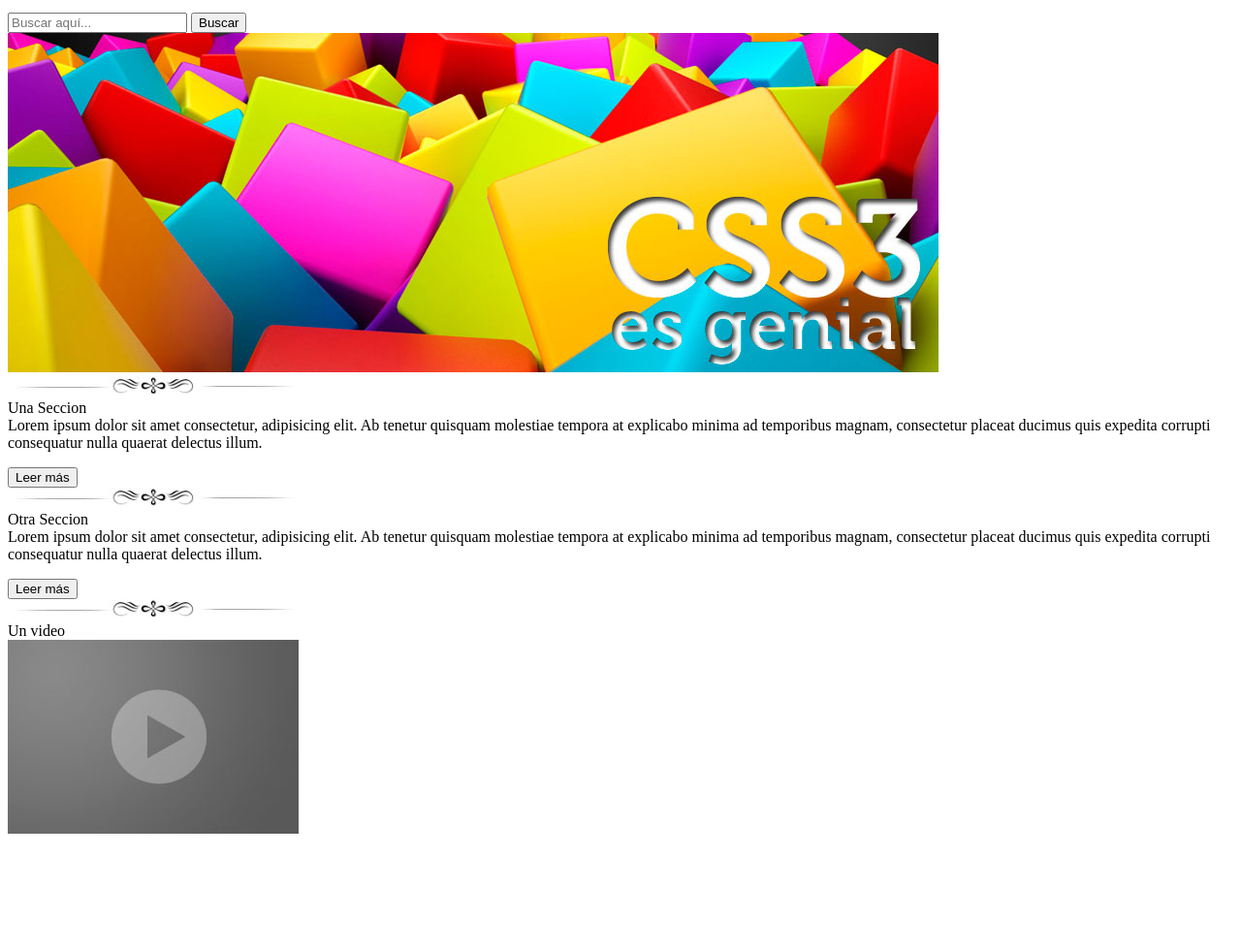
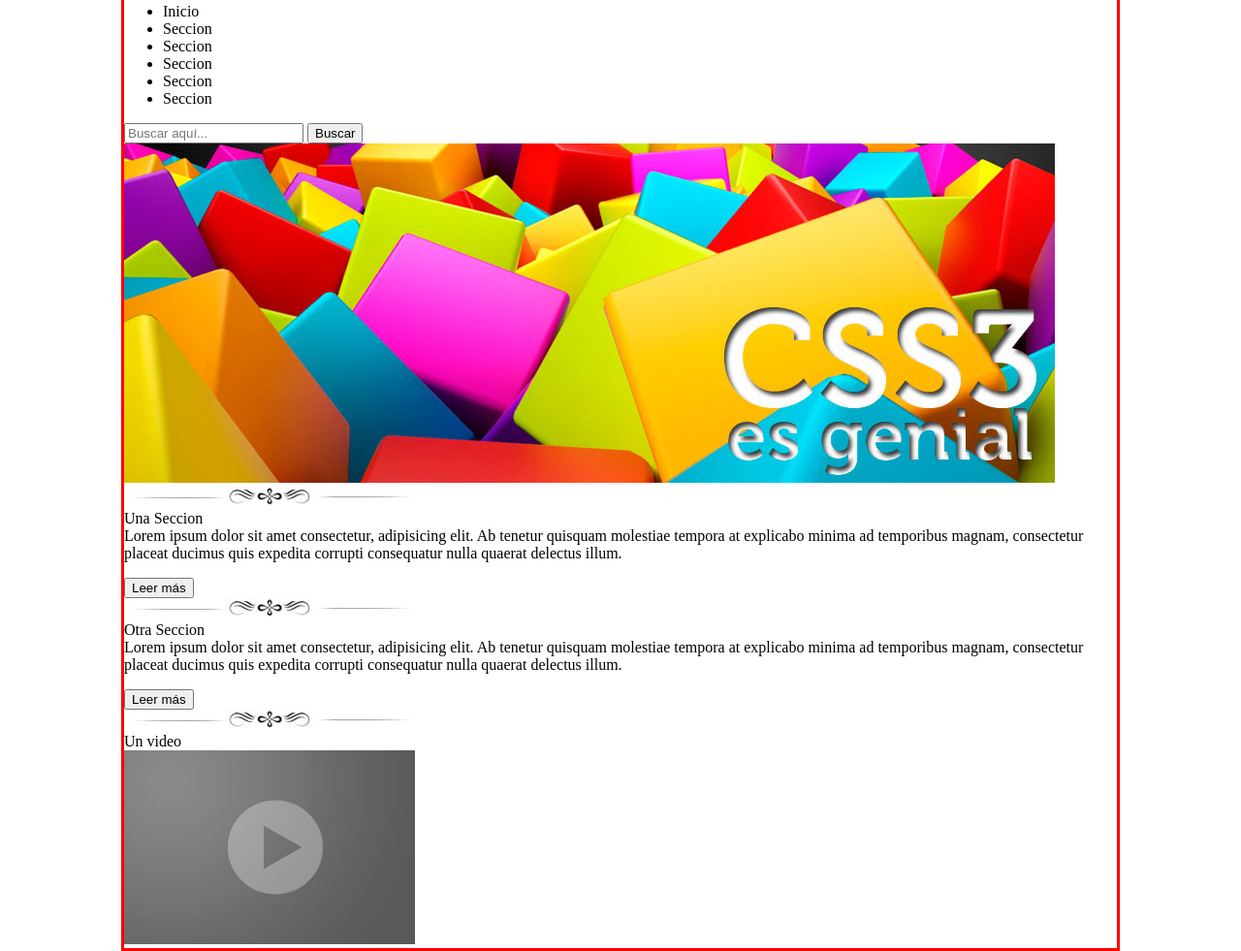
Before and after one commit to KenyiShigeru/pw10112233, a plain HTML site: page practica01css/index.html in a window 1280 px wide. Shown: the part 274-1255 px from the top of the page at 97% size. Before the commit the page ends 1146 px from the top, so only its background shows below. Drawn offline with Linux system fonts and the light colour scheme.

Commit message:
Hicimos el CSS

```diff
--- /dev/null
+++ b/practica01css/css/estilos.css
@@ -0,0 +1,6 @@
+body{
+    max-width: 1024px;
+    font-size: 16px; /*1 em*/
+    margin: 0px auto;
+    border: solid red;
+}
--- a/practica01css/index.html
+++ b/practica01css/index.html
@@ -4,12 +4,13 @@
     <meta charset="UTF-8">
     <meta name="viewport" content="width=device-width, initial-scale=1.0">
     <title>Práctica 01 HTML + CSS</title>
+    <link rel="stylesheet" href="css/estilos.css">
 </head>
 <body>
     <header>
         <!--El alt es por si la imagen no abre-->
         <img src="/img/resplandor.png" alt="Fondo resplandor">
-        <img src="/img/logo.png" alt="Logo">
+        <img src="/img/logo.png" alt="Logo" id = "logo">
         <nav>
             <ul>
                 <li>Inicio</li>
@@ -25,16 +26,16 @@
             </form>
         </nav>
     </header>
-    <section>
+    <section id = "secccion01">
         <article>
             <img src="img/slide2.jpg" alt="Banner principal">
         </article>
     </section>
-    <section>
+    <section id = "secccion02">
         <article>
             <img src="img/separador.jpg" alt="Estoy separando">
             <br>
-            Una Seccion
+            <span class="unaSeccion nito">Una Seccion</span>
             <br>
             Lorem ipsum dolor sit amet consectetur, adipisicing elit. Ab tenetur quisquam molestiae tempora at explicabo minima ad temporibus magnam, consectetur placeat ducimus quis expedita corrupti consequatur nulla quaerat delectus illum.
             <p></p>
@@ -43,7 +44,7 @@
         <article>
             <img src="img/separador.jpg" alt="Estoy separando">
             <br>
-            Otra Seccion
+            <span class="otraSeccion nito">Otra Seccion</span>
             <br>
             Lorem ipsum dolor sit amet consectetur, adipisicing elit. Ab tenetur quisquam molestiae tempora at explicabo minima ad temporibus magnam, consectetur placeat ducimus quis expedita corrupti consequatur nulla quaerat delectus illum.
             <p></p>
@@ -52,7 +53,7 @@
         <article>
             <img src="img/separador.jpg" alt="Estoy separando">
             <br>
-            Un video
+            <span class="otraSeccion nito">Un video</span>
             <br>
             <img src="img/video.jpg" alt="Video">
         </article>
```
